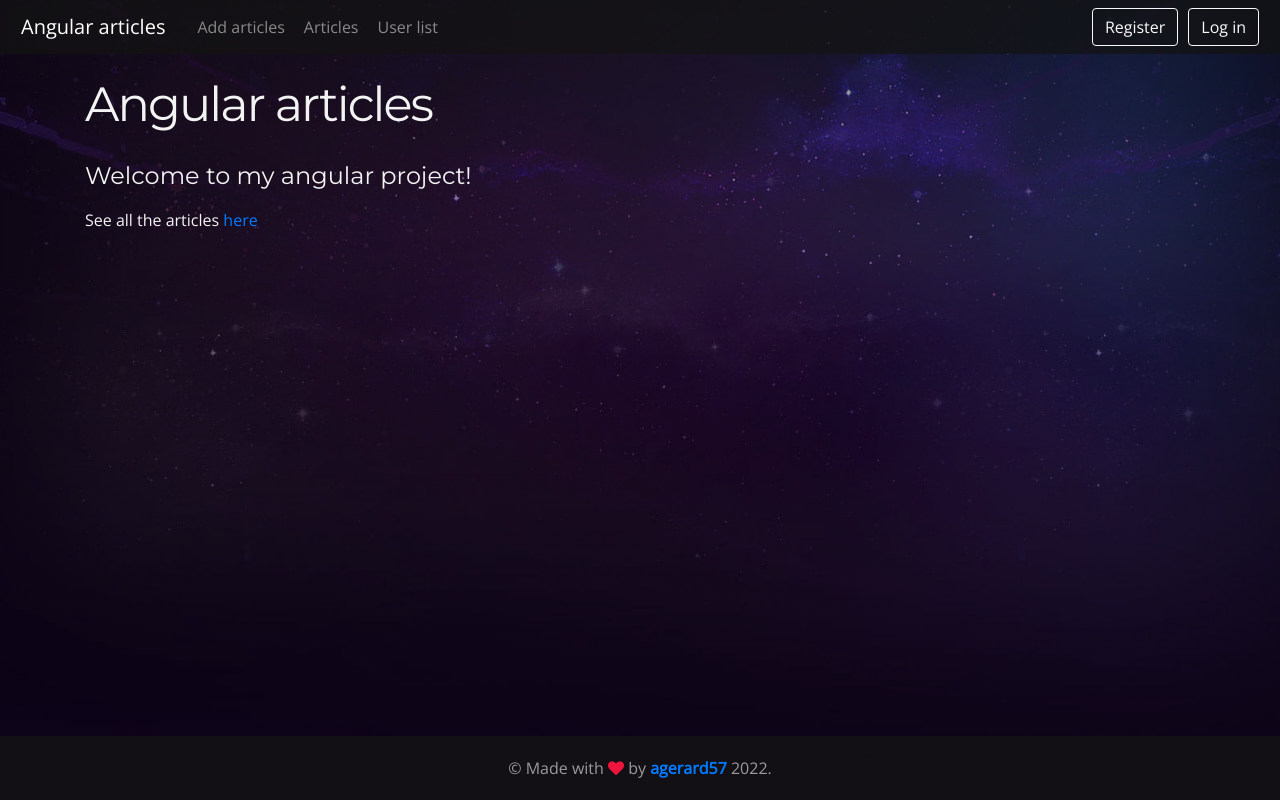
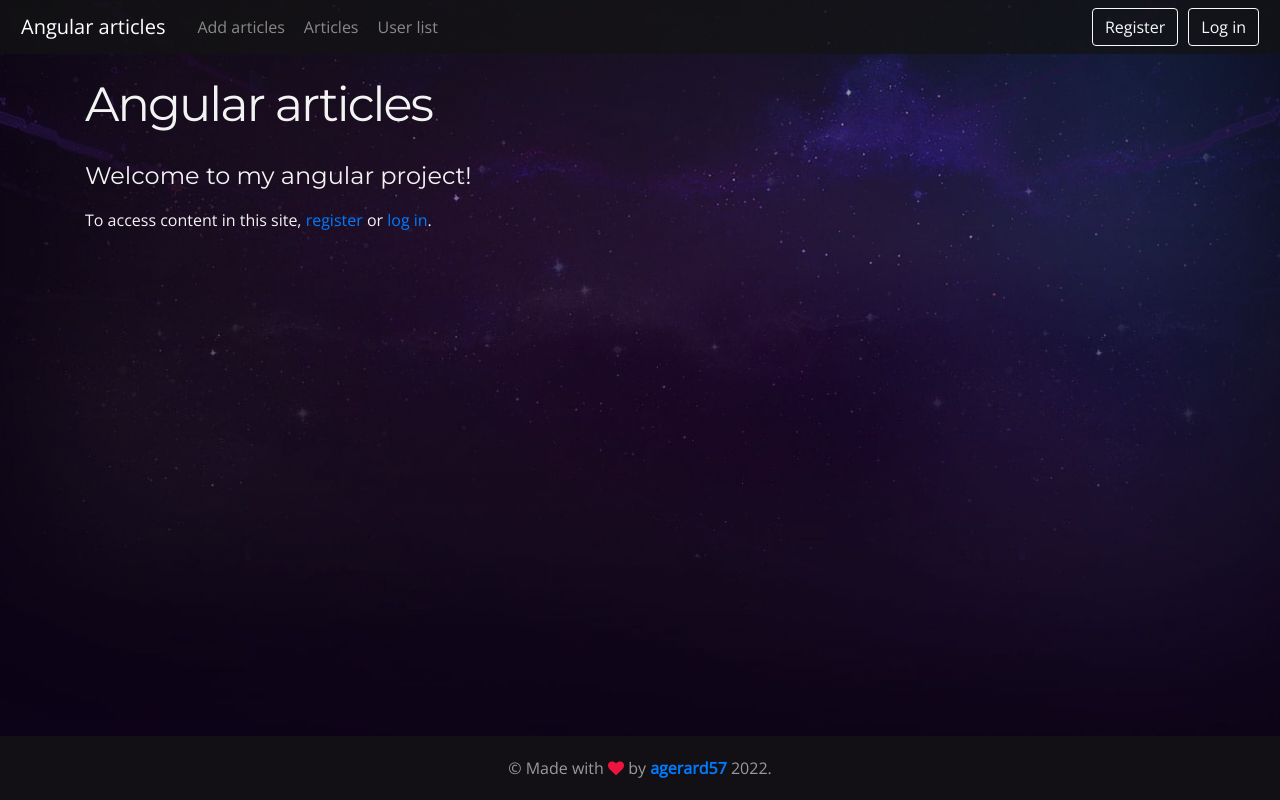
Before and after one commit to agerard57/TS_Angular-Articles, an Angular app: page / in a window 1280 px wide. Built offline with nearby package versions, Linux system fonts and the light colour scheme.

Commit message:
feat: Change home message

```diff
--- a/src/app/areas/home/home.component.html
+++ b/src/app/areas/home/home.component.html
@@ -1,10 +1,17 @@
 <h1>
 	{{ title }}
 </h1>
-<h3 *ngIf="!auth.loggedIn; else loggedMessage">
-	Welcome to my angular project!
-</h3>
+<span *ngIf="!auth.loggedIn; else loggedMessage">
+	<h3>Welcome to my angular project!</h3>
+	<p>
+		To access content in this site,
+		<a routerLink="/user/register">register</a> or
+		<a routerLink="/user/login">log in</a>.
+	</p>
+</span>
 <ng-template #loggedMessage
-	><h3>Welcome back, {{ auth.currentUser.email }}!</h3></ng-template
->
-<p>See all the articles <a routerLink="/article/list">here</a></p>
+	><span>
+		<h3>Welcome back, {{ auth.currentUser.email }}!</h3>
+		<p>See all the articles <a routerLink="/article/list">here</a></p>
+	</span>
+</ng-template>
```
